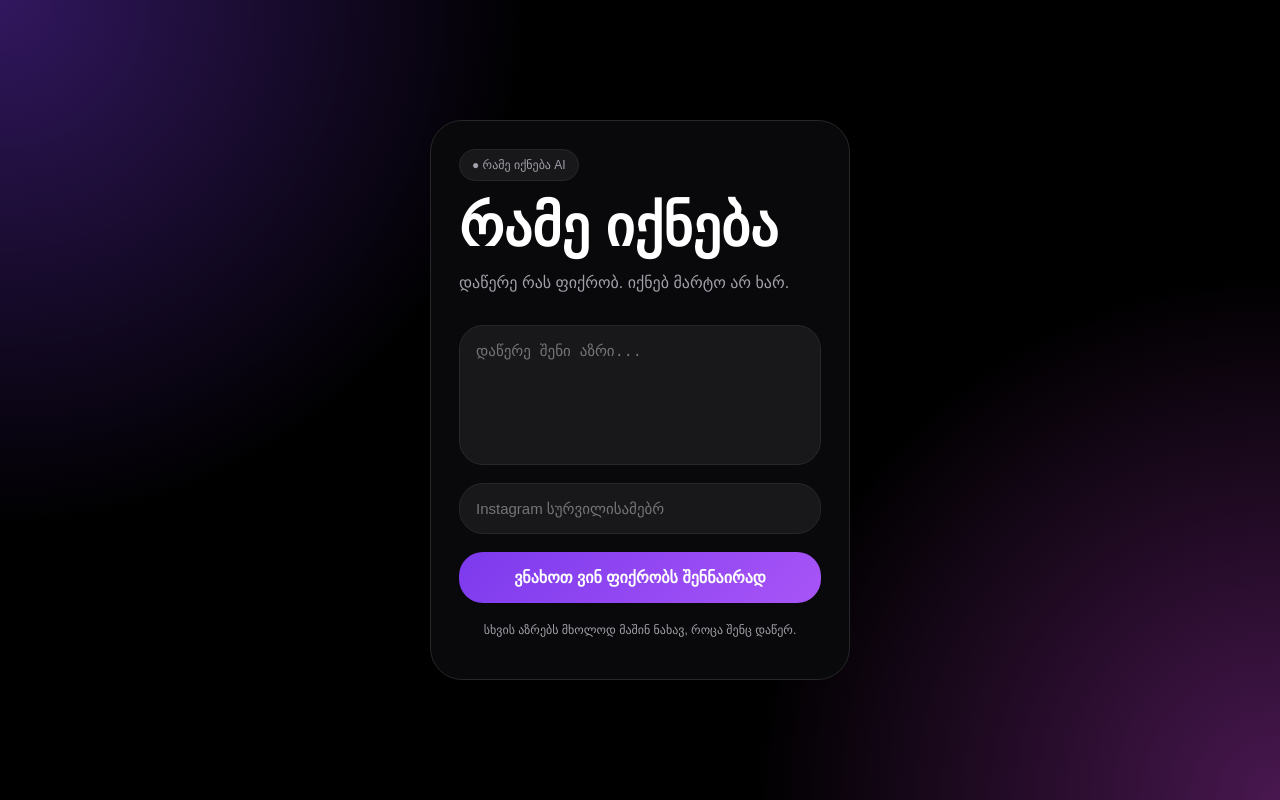
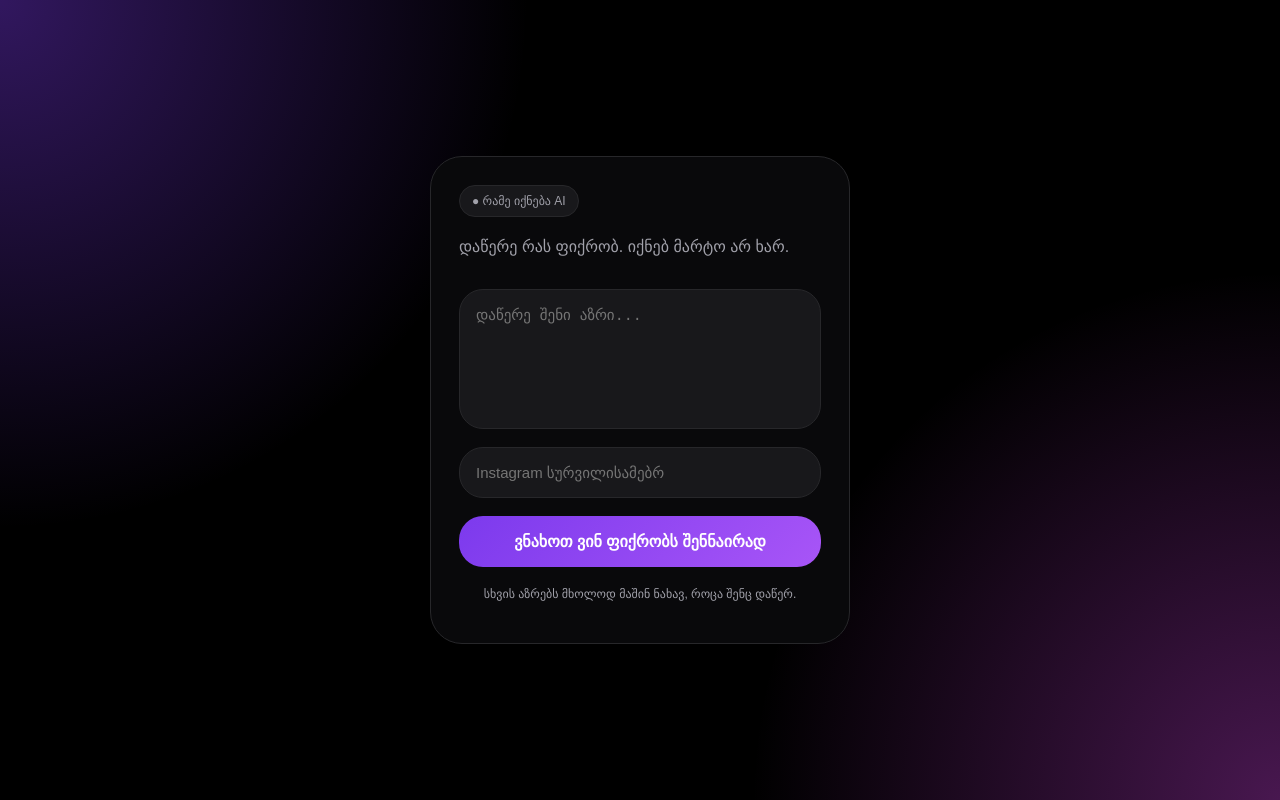
Before and after one commit to xoargadaob/rameiqneba, a React (Vite) app: page / in a window 1280 px wide. Built offline with nearby package versions, Linux system fonts and the light colour scheme.

Commit message:
Update main.jsx

```diff
--- a/src/main.jsx
+++ b/src/main.jsx
@@ -68,8 +68,8 @@ function App() {
         <div className="badge">● რამე იქნება AI</div>
 
           <h1 className="animated-title">
-  რამე იქნება<span className="cursor">|</span>
-       </h1>
+  <span className="typing-text"></span>
+</h1>
 
         <p className="subtitle">
           დაწერე რას ფიქრობ. იქნებ მარტო არ ხარ.
```
